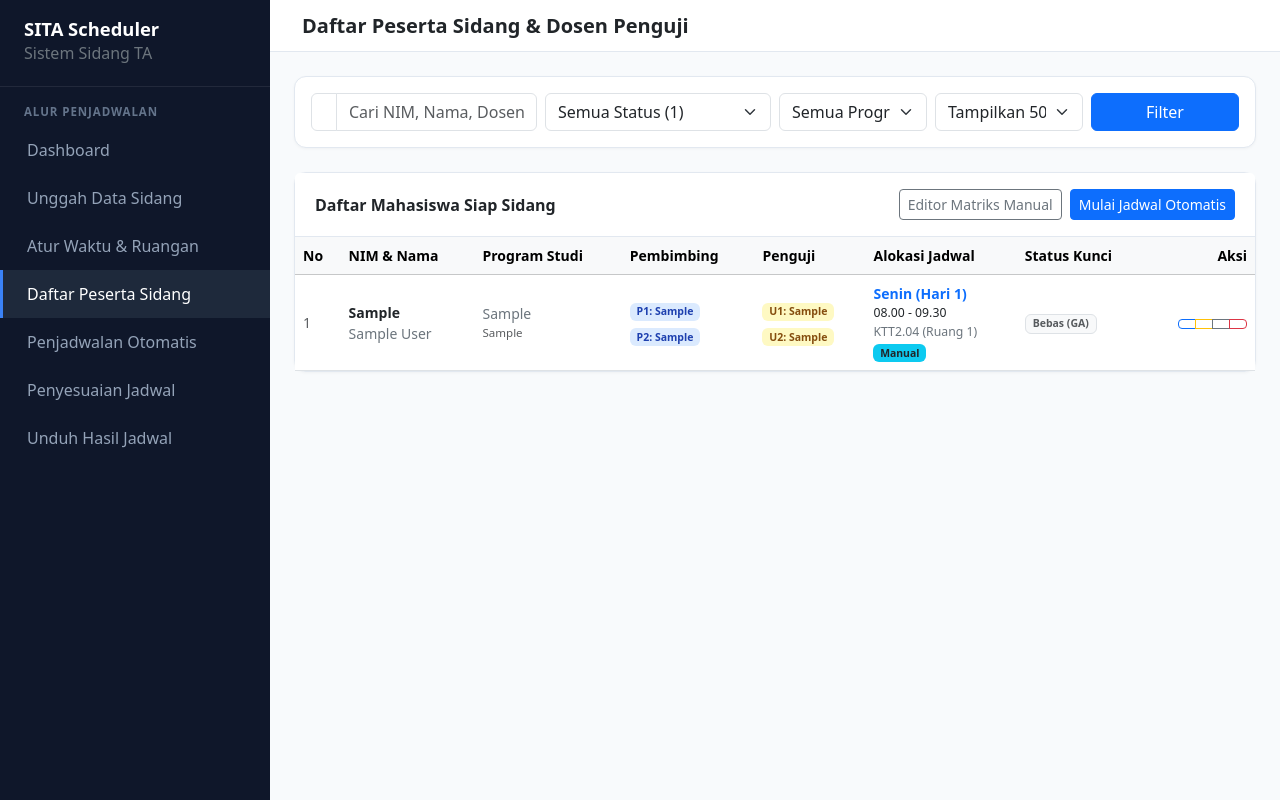
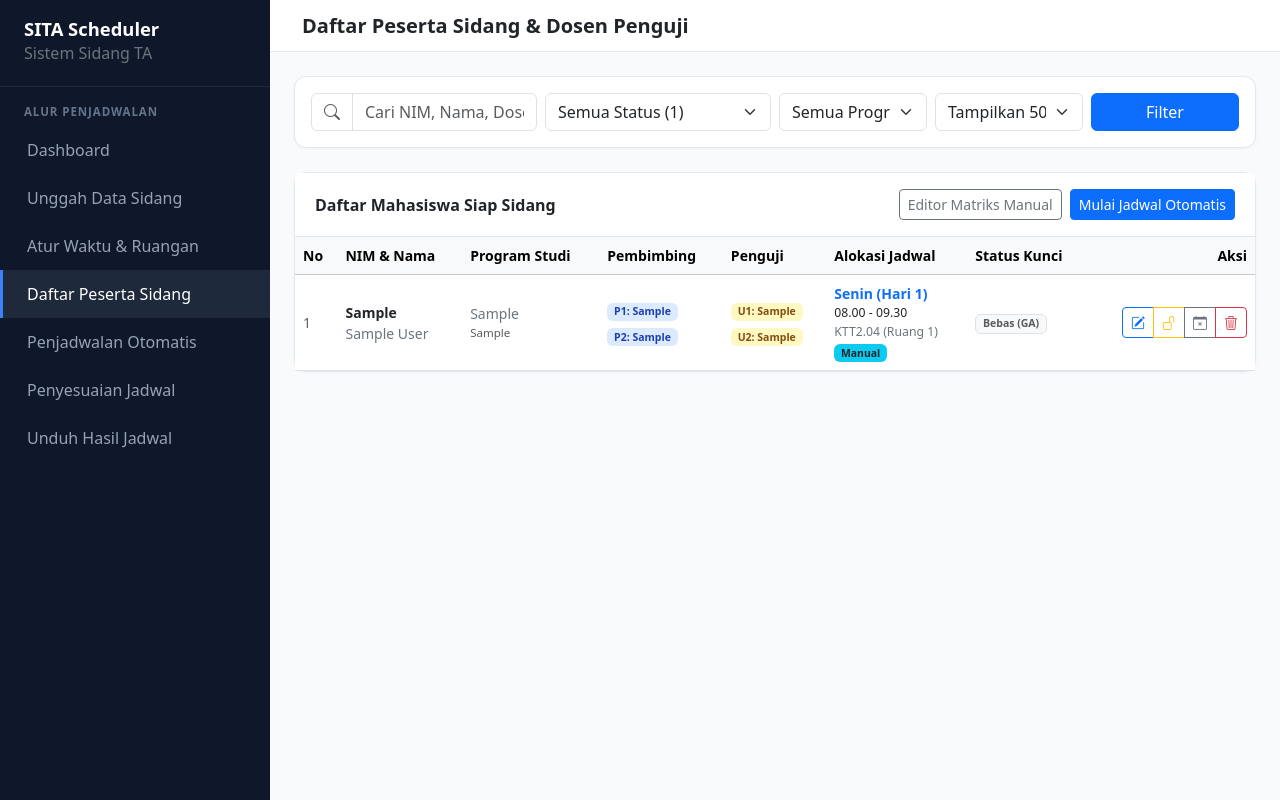
Before and after one commit to AbelChrisnaldi/project-test, a Django app: page /students/ in a window 1280 px wide. Run offline with Django 5.2, Linux system fonts and the light colour scheme; data comes from the database, SQL or seed files in the repository; tables that the repository leaves empty hold one stand-in row (values such as "Sample post"); data that the repository does not hold is empty.

Commit message:
feat: tambahkan ikon

```diff
--- a/scheduler/templates/scheduler/base.html
+++ b/scheduler/templates/scheduler/base.html
@@ -7,6 +7,7 @@
 
   <!-- Bootstrap 5 CSS -->
   <link href="https://cdn.jsdelivr.net/npm/bootstrap@5.3.3/dist/css/bootstrap.min.css" rel="stylesheet">
+  <link rel="stylesheet" href="https://cdn.jsdelivr.net/npm/bootstrap-icons@1.11.3/font/bootstrap-icons.min.css">
 
 
   <style>
--- a/scheduler/templates/scheduler/student_list.html
+++ b/scheduler/templates/scheduler/student_list.html
@@ -10,7 +10,7 @@
     <form method="GET" class="row g-2 align-items-center">
       <div class="col-md-3">
         <div class="input-group">
-          <span class="input-group-text bg-white"></span>
+          <span class="input-group-text bg-white"><i class="bi bi-search text-muted"></i></span>
           <input type="text" name="q" class="form-control" placeholder="Cari NIM, Nama, Dosen..." value="{{ query }}">
         </div>
       </div>
@@ -45,7 +45,7 @@
       <div class="col-md-2 d-flex gap-2">
         <button type="submit" class="btn btn-primary flex-fill">Filter</button>
         {% if query or status_filter != 'all' or prodi_filter != 'all' or limit != '50' %}
-          <a href="{% url 'scheduler:student_list' %}" class="btn btn-outline-secondary" title="Reset filter"></a>
+          <a href="{% url 'scheduler:student_list' %}" class="btn btn-outline-secondary" title="Reset filter"><i class="bi bi-x-lg"></i></a>
         {% endif %}
       </div>
     </form>
@@ -137,16 +137,24 @@
             </td>
             <td class="text-end">
               <div class="btn-group btn-group-sm">
-                <a href="{% url 'scheduler:student_edit' s.id %}" class="btn btn-outline-primary" title="Ubah Info / Jadwal Manual">
-                  </a>
-                <a href="{% url 'scheduler:student_toggle_lock' s.id %}" class="btn btn-outline-warning" title="{% if s.is_locked %}Buka Kunci{% else %}Kunci Jadwal{% endif %}">
-                  </a>
+                <a href="{% url 'scheduler:student_edit' s.id %}" class="btn btn-outline-primary" title="Ubah Info / Penjadwalan Manual">
+                  <i class="bi bi-pencil-square"></i>
+                </a>
+                <a href="{% url 'scheduler:student_toggle_lock' s.id %}" class="btn btn-outline-warning" title="{% if s.is_locked %}Buka Kunci Jadwal{% else %}Kunci Jadwal Ini{% endif %}">
+                  {% if s.is_locked %}
+                    <i class="bi bi-lock-fill"></i>
+                  {% else %}
+                    <i class="bi bi-unlock"></i>
+                  {% endif %}
+                </a>
                 {% if s.is_scheduled %}
                   <a href="{% url 'scheduler:student_clear_slot' s.id %}" class="btn btn-outline-secondary" title="Kosongkan Slot Jadwal" onclick="return confirm('Kosongkan slot mahasiswa {{ s.nim }}?')">
-                    </a>
+                    <i class="bi bi-calendar-x"></i>
+                  </a>
                 {% endif %}
                 <a href="{% url 'scheduler:student_delete' s.id %}" class="btn btn-outline-danger" title="Hapus Mahasiswa Permanen" onclick="return confirm('Apakah Anda yakin ingin menghapus data mahasiswa {{ s.nim }} ({{ s.nama }}) secara permanen?')">
-                  </a>
+                  <i class="bi bi-trash3"></i>
+                </a>
               </div>
             </td>
           </tr>
```
